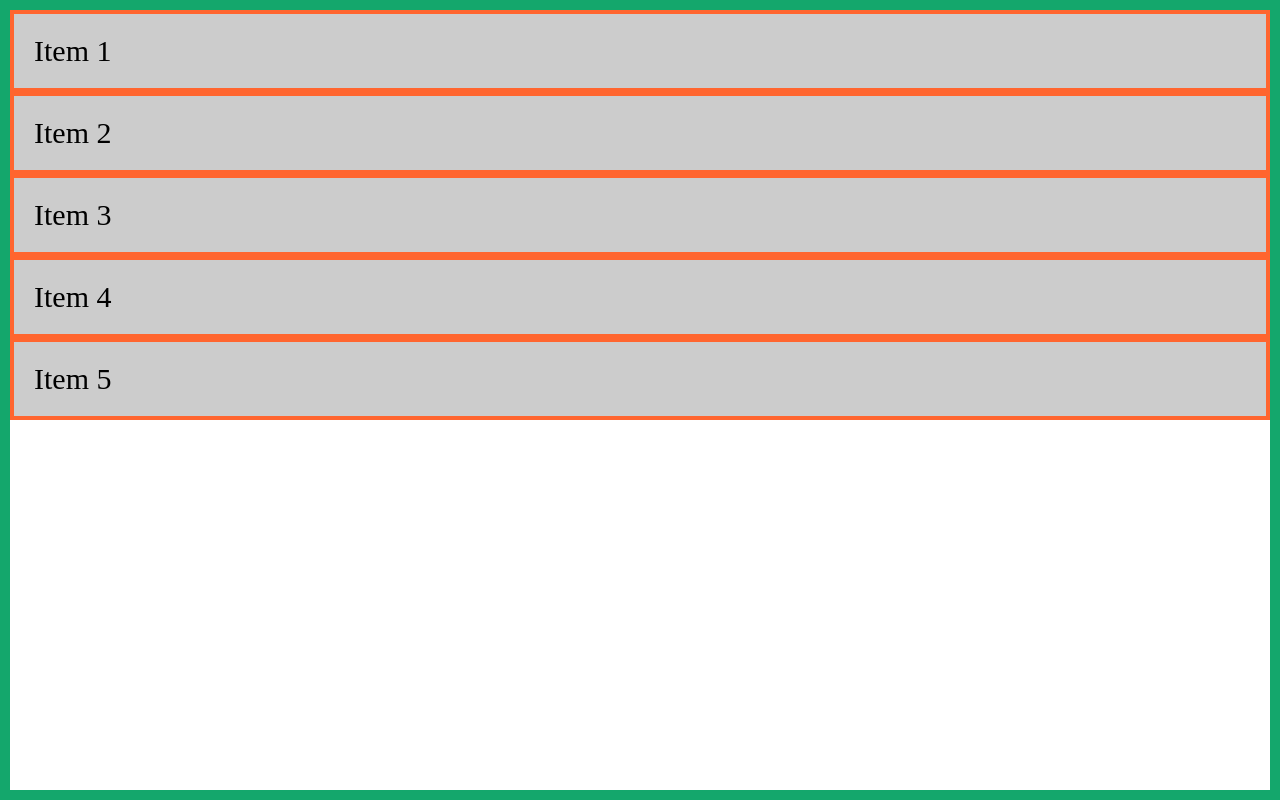
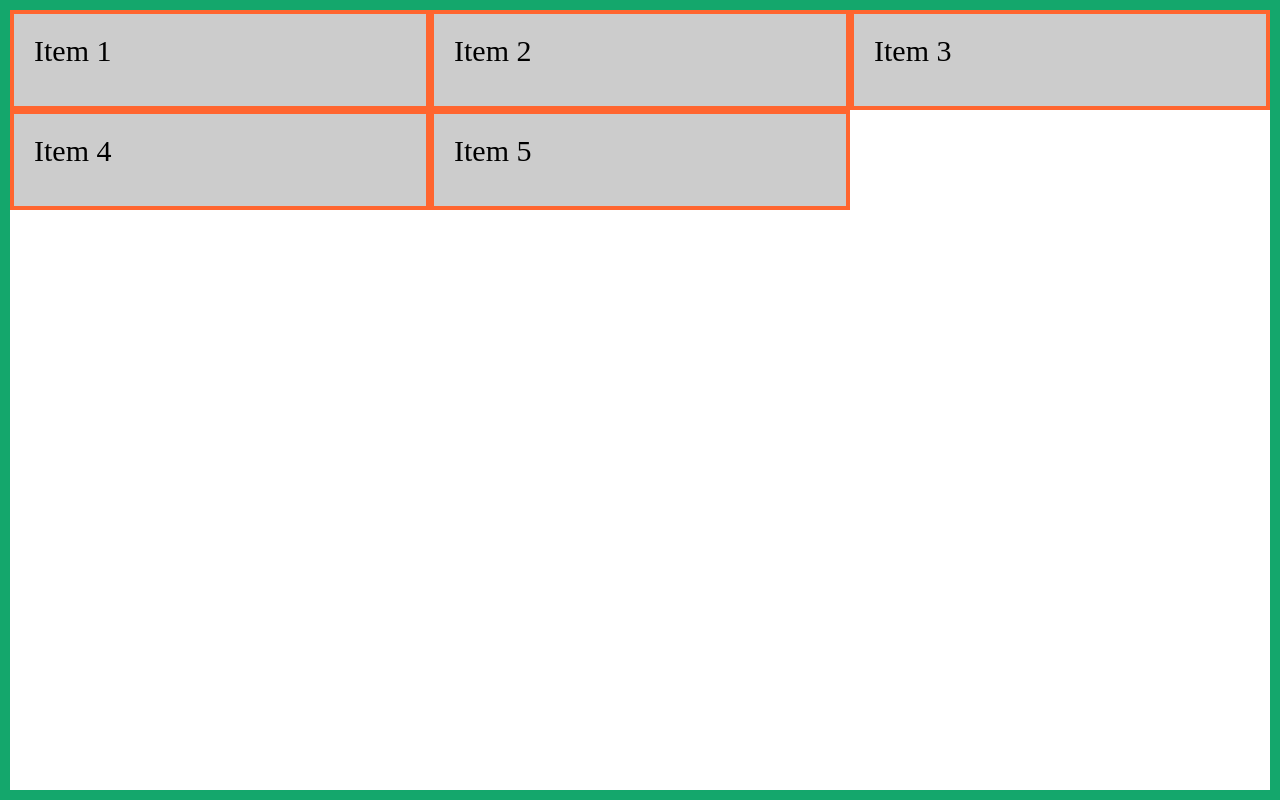
Before and after one commit to Hellmaker42/Grid-css, a plain HTML site: page index.html in a window 1280 px wide. Drawn offline with Linux system fonts and the light colour scheme.

Commit message:
Some css

```diff
--- a/style.css
+++ b/style.css
@@ -8,6 +8,10 @@
 .grid-container {
     height: 100vh;
     border: 10px solid #14a76c;
+    display: grid;
+    grid-template-columns: repeat(3, 1fr);
+    grid-template-rows: 100px 100px;
+    grid-auto-rows: 200px;
 }
 
 .grid-item {
```
